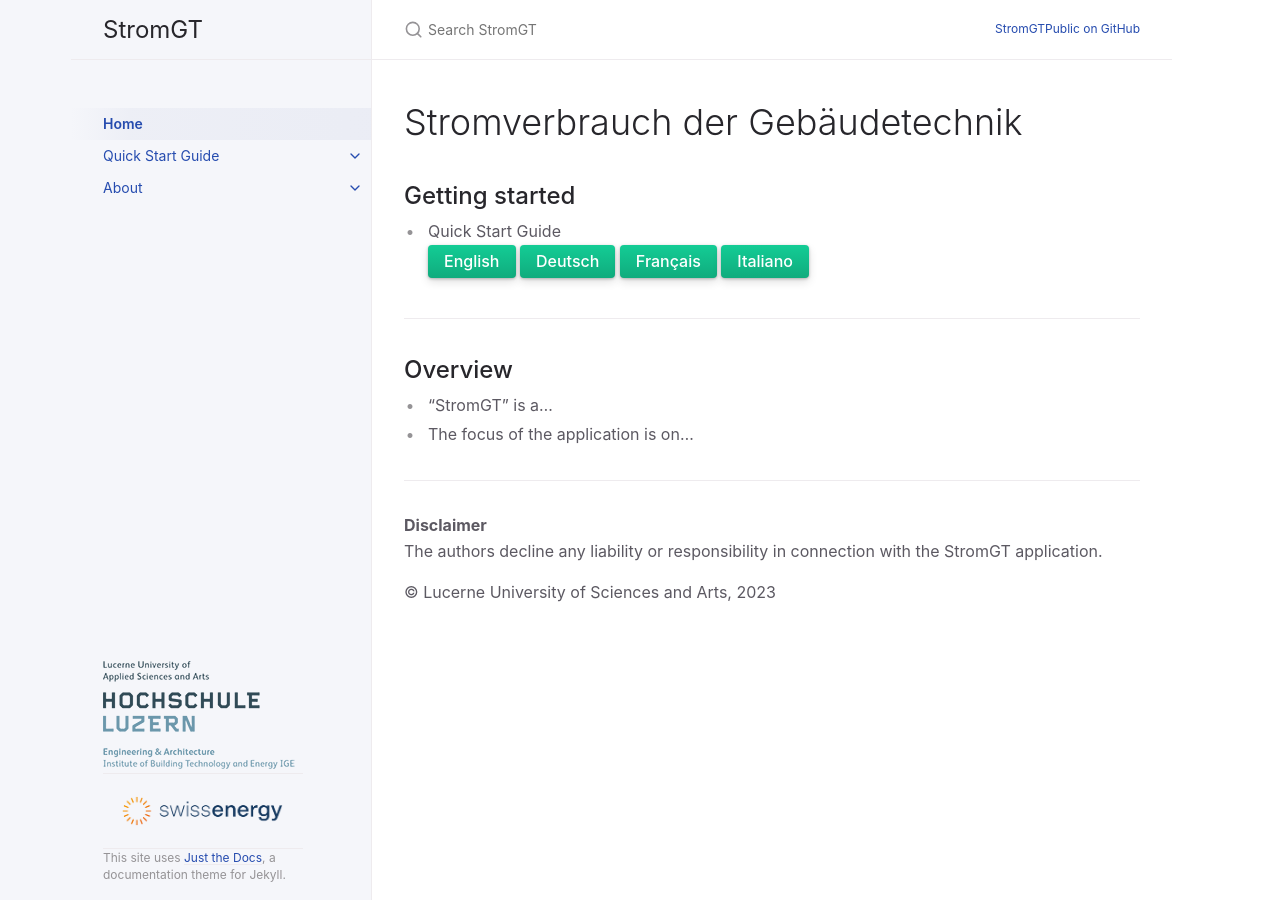
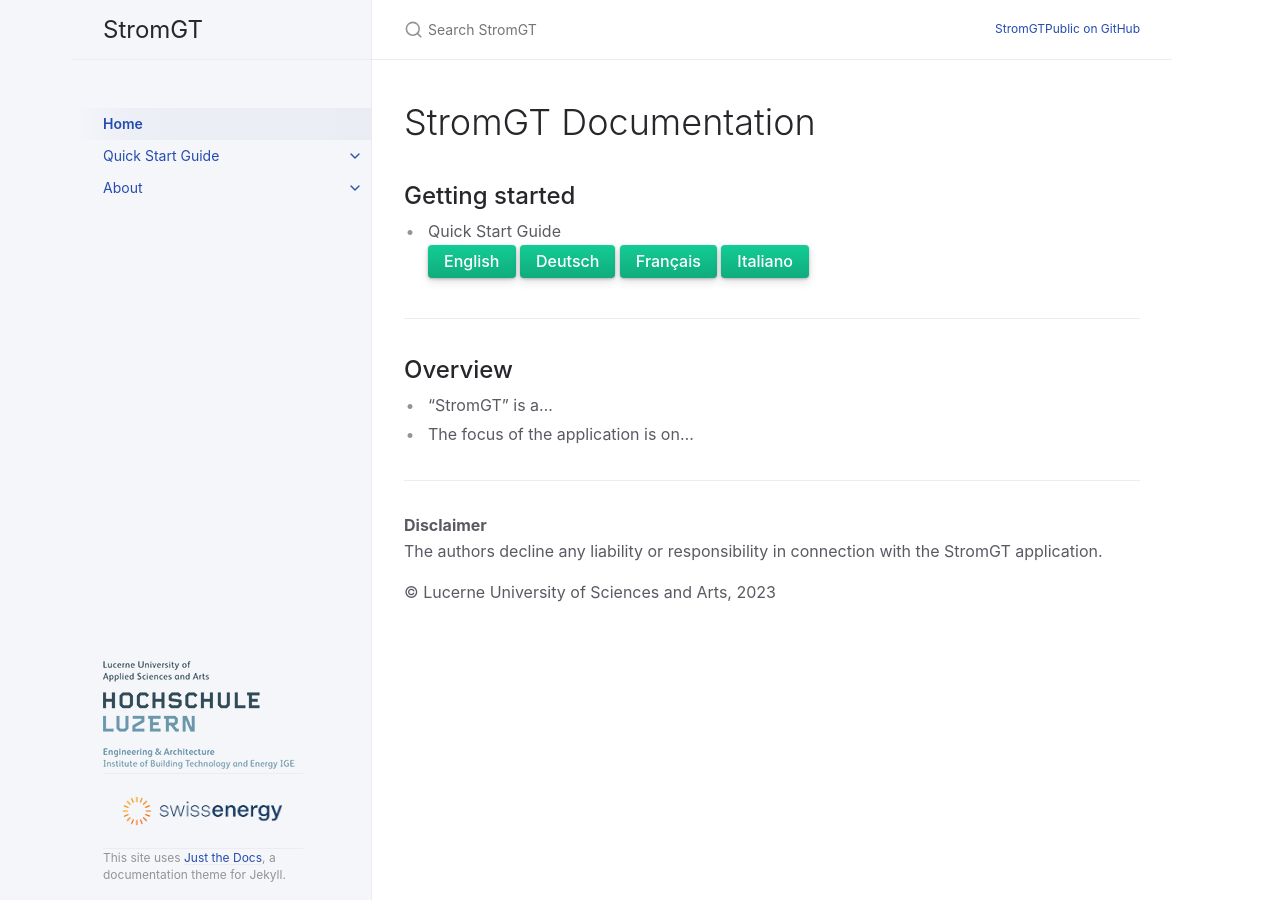
Before and after one commit to hslu-ige-laes/StromGTPublic, a Jekyll site: the page built from docs/index.md, in a window 1280 px wide. Built offline with Jekyll 4.4.1, drawn with Linux system fonts in a browser that asks for light colours.

Commit message:
Update index.md

```diff
--- a/docs/index.md
+++ b/docs/index.md
@@ -6,7 +6,7 @@ description: "StromGT Documentation"
 permalink: /
 ---
 
-# Stromverbrauch der Gebäudetechnik
+# StromGT Documentation
 ## Getting started
 - Quick Start Guide<br>
   [English](https://hslu-ige-laes.github.io/StromGTPublic/docs/quickStartGuide/en/){: .btn .btn-green }  [Deutsch](https://hslu-ige-laes.github.io/StromGTPublic/docs/quickStartGuide/de/){: .btn .btn-green }  [Français](https://hslu-ige-laes.github.io/StromGTPublic/docs/quickStartGuide/fr/){: .btn .btn-green }  [Italiano](https://hslu-ige-laes.github.io/StromGTPublic/docs/quickStartGuide/it/){: .btn .btn-green }
```
